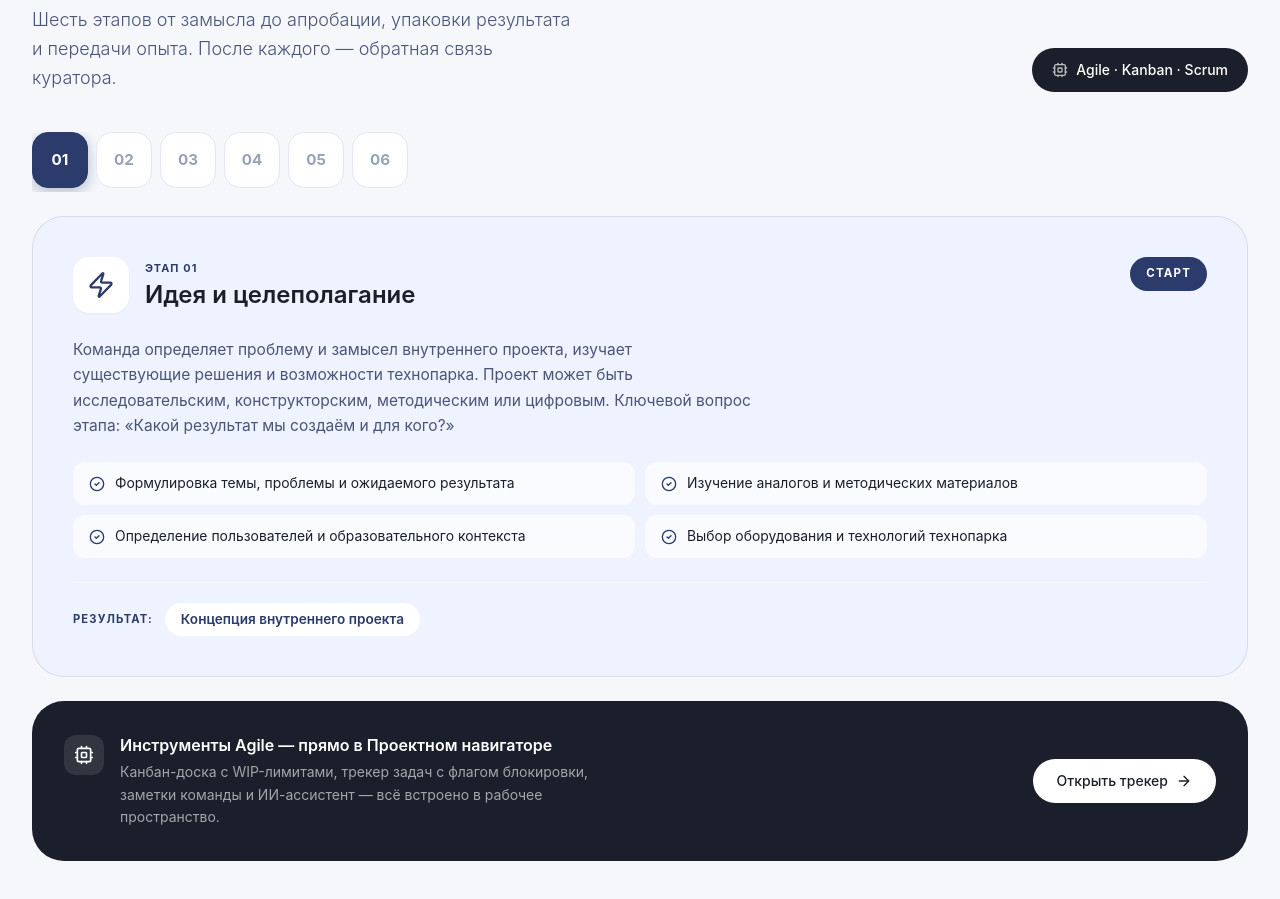
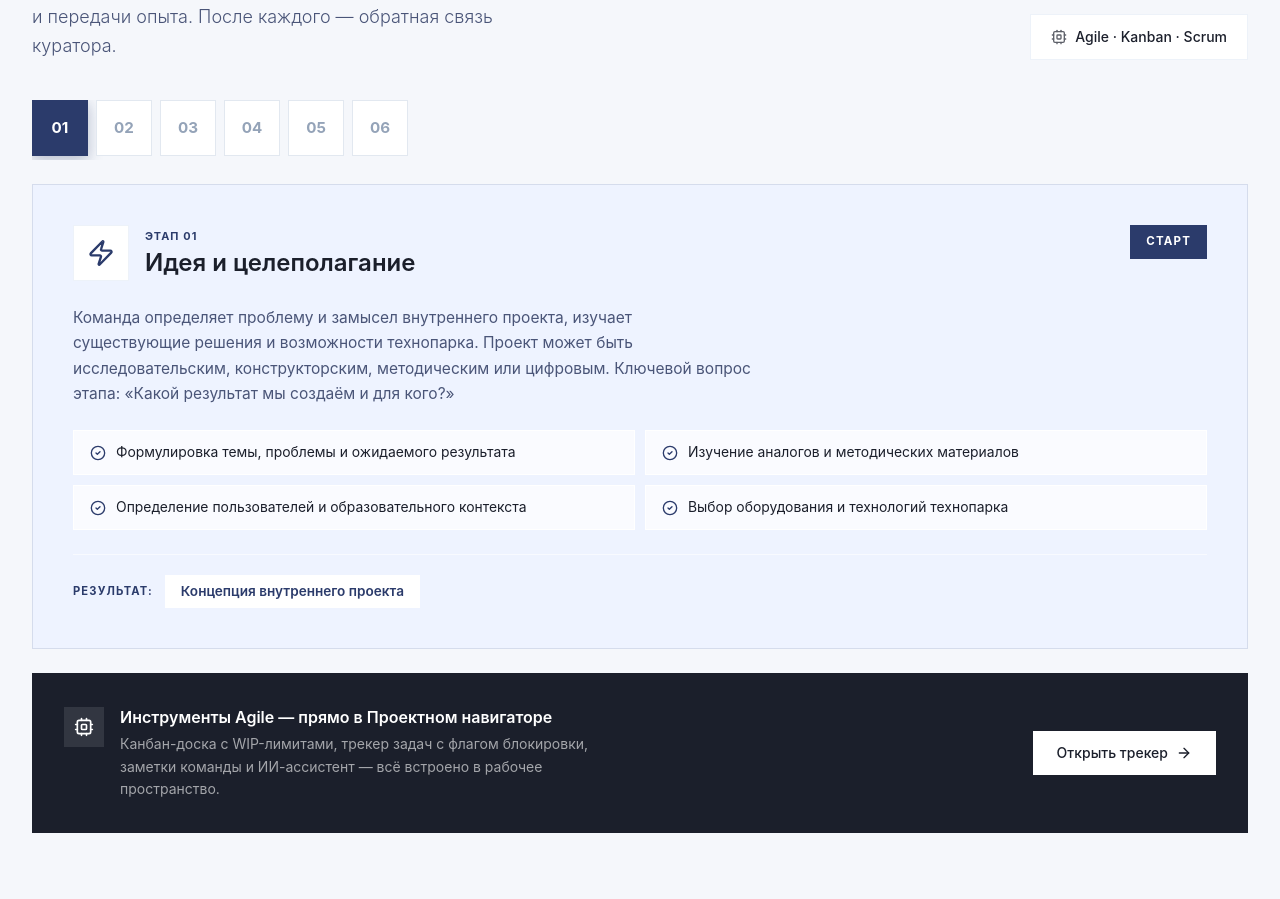
Before and after one commit to alisiatkc/kvant-next, a Next.js app: page / in a window 1280 px wide. Shown: the part 1789-2688 px from the top of the page. Built offline with nearby package versions, Linux system fonts and the light colour scheme.

Commit message:
Simplify project cycle visual hierarchy

```diff
--- a/src/components/AgileSection.tsx
+++ b/src/components/AgileSection.tsx
@@ -115,13 +115,12 @@ export default function AgileSection() {
         {/* Header */}
         <div className="flex flex-wrap items-end justify-between gap-6 mb-10">
           <div>
-            <span className="text-kv-blue text-xs font-semibold uppercase tracking-widest">Методология Agile</span>
-            <h2 className="text-[clamp(2rem,5vw,3rem)] font-semibold tracking-tight mt-2 mb-3">Проектный цикл</h2>
+            <h2 className="text-[clamp(2rem,5vw,3rem)] font-semibold tracking-tight mb-3">Проектный цикл</h2>
             <p className="text-kv-text font-light text-lg max-w-[540px] leading-relaxed">
               Шесть этапов от замысла до апробации, упаковки результата и передачи опыта. После каждого — обратная связь куратора.
             </p>
           </div>
-          <div className="flex items-center gap-2 bg-kv-dark text-white px-5 py-3 rounded-full text-sm font-medium flex-shrink-0">
+          <div className="flex items-center gap-2 border border-kv-border bg-white text-kv-dark px-5 py-3 text-sm font-medium flex-shrink-0">
             <Cpu className="w-4 h-4 opacity-70" />
             Agile · Kanban · Scrum
           </div>
@@ -133,7 +132,7 @@ export default function AgileSection() {
             <button
               key={i}
               onClick={() => setActive(i)}
-              className="flex-shrink-0 w-14 h-14 rounded-2xl text-[0.95rem] font-bold transition-all duration-200 border cursor-pointer"
+              className="flex-shrink-0 w-14 h-14 text-[0.95rem] font-bold transition-all duration-200 border cursor-pointer"
               style={
                 active === i
                   ? {
@@ -156,13 +155,13 @@ export default function AgileSection() {
 
         {/* Single card — switches on tab click */}
         <div
-          className="rounded-[2rem] p-7 min-[640px]:p-10 border"
+          className="p-7 min-[640px]:p-10 border"
           style={{ background: bg, borderColor: `${accent}20` }}
         >
           {/* Card header */}
           <div className="flex flex-wrap items-start justify-between gap-4 mb-6">
             <div className="flex items-center gap-4">
-              <div className="w-14 h-14 rounded-2xl bg-white shadow-sm flex items-center justify-center flex-shrink-0">
+              <div className="w-14 h-14 bg-white border border-kv-border flex items-center justify-center flex-shrink-0">
                 <Icon className="w-7 h-7" style={{ color: accent }} />
               </div>
               <div>
@@ -176,7 +175,7 @@ export default function AgileSection() {
               </div>
             </div>
             <span
-              className="flex-shrink-0 text-[0.72rem] font-bold uppercase tracking-widest px-4 py-2 rounded-full text-white"
+              className="flex-shrink-0 text-[0.72rem] font-bold uppercase tracking-widest px-4 py-2 text-white"
               style={{ background: accent }}
             >
               {step.tag}
@@ -191,7 +190,7 @@ export default function AgileSection() {
           {/* Task grid */}
           <div className="grid grid-cols-1 min-[540px]:grid-cols-2 gap-2.5 mb-6">
             {step.tasks.map((t) => (
-              <div key={t} className="flex items-start gap-2.5 bg-white/70 rounded-xl px-4 py-3">
+              <div key={t} className="flex items-start gap-2.5 bg-white/70 border border-white px-4 py-3">
                 <CheckCircle2 className="w-4 h-4 mt-0.5 flex-shrink-0" style={{ color: accent }} />
                 <span className="text-[0.87rem] text-kv-dark leading-snug">{t}</span>
               </div>
@@ -203,7 +202,7 @@ export default function AgileSection() {
             <span className="text-[0.7rem] font-bold uppercase tracking-widest" style={{ color: accent }}>
               Результат:
             </span>
-            <span className="text-[0.85rem] font-semibold px-4 py-1.5 rounded-full bg-white"
+            <span className="text-[0.85rem] font-semibold px-4 py-1.5 bg-white"
               style={{ color: accent }}>
               {step.result}
             </span>
@@ -211,9 +210,9 @@ export default function AgileSection() {
         </div>
 
         {/* Callout */}
-        <div className="mt-6 bg-kv-dark rounded-[2rem] p-7 min-[640px]:p-8 flex flex-wrap items-center justify-between gap-6">
+        <div className="mt-6 bg-kv-dark p-7 min-[640px]:p-8 flex flex-wrap items-center justify-between gap-6">
           <div className="flex items-start gap-4">
-            <div className="w-10 h-10 rounded-xl bg-white/10 flex items-center justify-center flex-shrink-0 mt-0.5">
+            <div className="w-10 h-10 bg-white/10 flex items-center justify-center flex-shrink-0 mt-0.5">
               <Cpu className="w-5 h-5 text-white" />
             </div>
             <div>
@@ -224,7 +223,7 @@ export default function AgileSection() {
             </div>
           </div>
           <Link href="/cabinet"
-            className="flex-shrink-0 inline-flex items-center gap-2 bg-white text-kv-dark px-6 py-3 rounded-full font-medium text-sm hover:bg-kv-light transition-colors no-underline">
+            className="flex-shrink-0 inline-flex items-center gap-2 bg-white text-kv-dark px-6 py-3 font-medium text-sm hover:bg-kv-light transition-colors no-underline">
             Открыть трекер <ArrowRight className="w-4 h-4" />
           </Link>
         </div>
```
